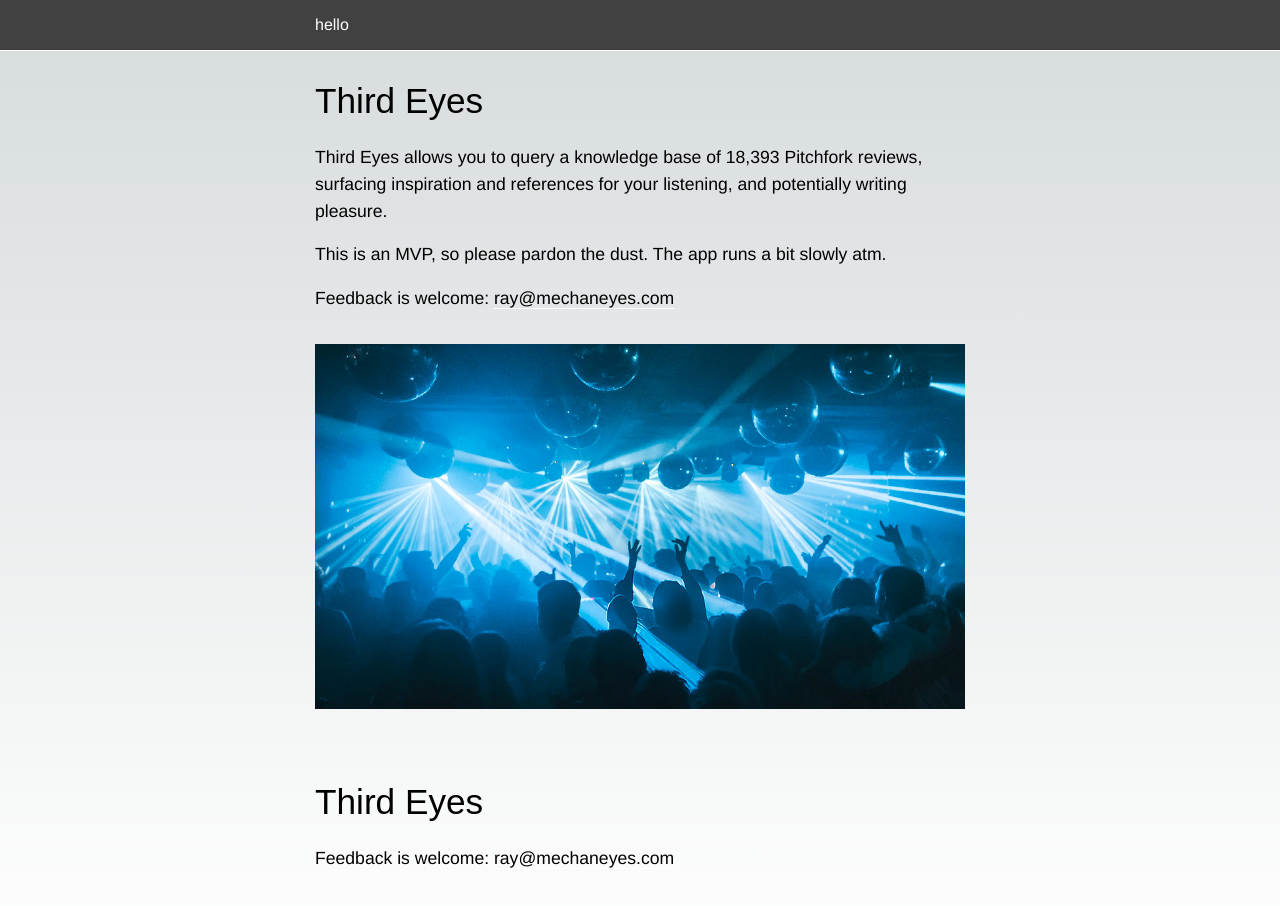
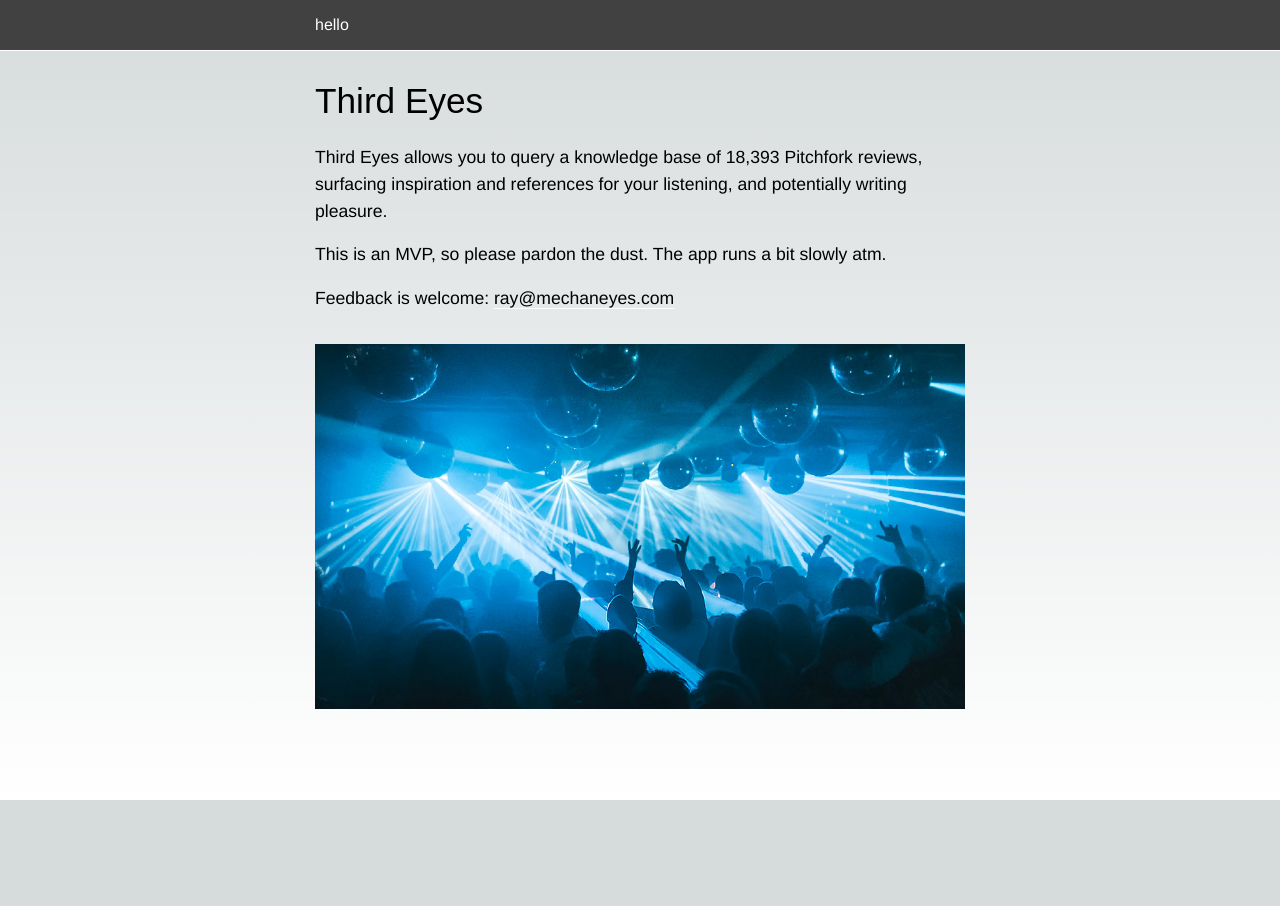
Before and after one commit to mechaneyes/aframe, a Next.js app: page / in a window 1280 px wide. Shown: the top 906 px of the page. After the commit the page ends 800 px from the top, so only its background shows below. Built offline with nearby package versions, Linux system fonts and the light colour scheme; a web font is replaced by a local one.

Commit message:
tweaked keydown event handler + copy tweaks
+ aftter submitting first prompt, additional attempts were busted.
reintroduced addEventListener after enter key had made request
+ tweaked content hidden/shown on api response. keeping h1 and email

```diff
--- a/app/page.js
+++ b/app/page.js
@@ -159,6 +159,7 @@ export default function Home() {
 
           inputElement.removeEventListener("keydown", submitHandler);
         }
+        inputElement.addEventListener("keydown", submitHandler);
       };
       inputElement.addEventListener("keydown", submitHandler);
     }
@@ -232,7 +233,7 @@ export default function Home() {
           This is an MVP, so please pardon the dust. The app runs a bit slowly
           atm.
         </p>
-        <p>
+        <p className="introduction__feedback">
           Feedback is welcome:{" "}
           <a href="mailto:ray@mechaneyes.com">ray@mechaneyes.com</a>
         </p>
@@ -248,9 +249,15 @@ export default function Home() {
         </div>
       </section>
 
-      <div className="response__container">
+      <section
+        className={
+          introVisible
+            ? "response__container response__container--hidden"
+            : "response__container response__container--visible"
+        }
+      >
         <h1 className="introduction__title">Third Eyes</h1>
-        <p>
+        <p className="introduction__feedback">
           Feedback is welcome:{" "}
           <a href="mailto:ray@mechaneyes.com">ray@mechaneyes.com</a>
         </p>
@@ -261,7 +268,7 @@ export default function Home() {
         <br />
         <br />
         <div className="response response--references">{gptReferences}</div>
-      </div>
+      </section>
     </main>
   );
 }
--- a/app/styles/styles.scss
+++ b/app/styles/styles.scss
@@ -1,6 +1,6 @@
-@import 'https://use.typekit.net/amb7lhn.css';
-@import './typography';
-@import 'mixins';
+@import "https://use.typekit.net/amb7lhn.css";
+@import "./typography";
+@import "mixins";
 
 :root {
   --prompt-form-height: auto;
@@ -13,7 +13,7 @@
     Helvetica, Arial, "Lucida Grande", sans-serif;
   font-weight: 300;
 
-  @include bp('xsmall') {
+  @include bp("xsmall") {
     padding: 0 2rem;
   }
 
@@ -73,15 +73,13 @@
       margin: auto;
       padding: 0 1rem;
 
-        @include bp('xsmall') {
+      @include bp("xsmall") {
         padding: 0 2rem;
       }
 
       @media (min-width: 720px) {
         padding: 0;
       }
-
-
     }
 
     &__input {
@@ -121,11 +119,12 @@
   }
 
   .hello {
-    padding-left: calc(var(--distance-from-left) - 0.8rem)
+    padding-left: calc(var(--distance-from-left) - 0.8rem);
   }
 
   .introduction {
     display: block;
+    width: 100%;
     max-width: 650px;
     margin-top: calc(var(--prompt-form-height) + 1rem);
 
@@ -144,10 +143,15 @@
 
   .response {
     &__container {
+      display: block;
       width: 100%;
       max-width: 650px;
       margin-top: calc(var(--prompt-form-height) + 1rem);
       padding-bottom: 2rem;
+
+      &--hidden {
+        display: none;
+      }
     }
 
     &__reference {
```
Lines whose indentation alone changed are shown as unchanged.
